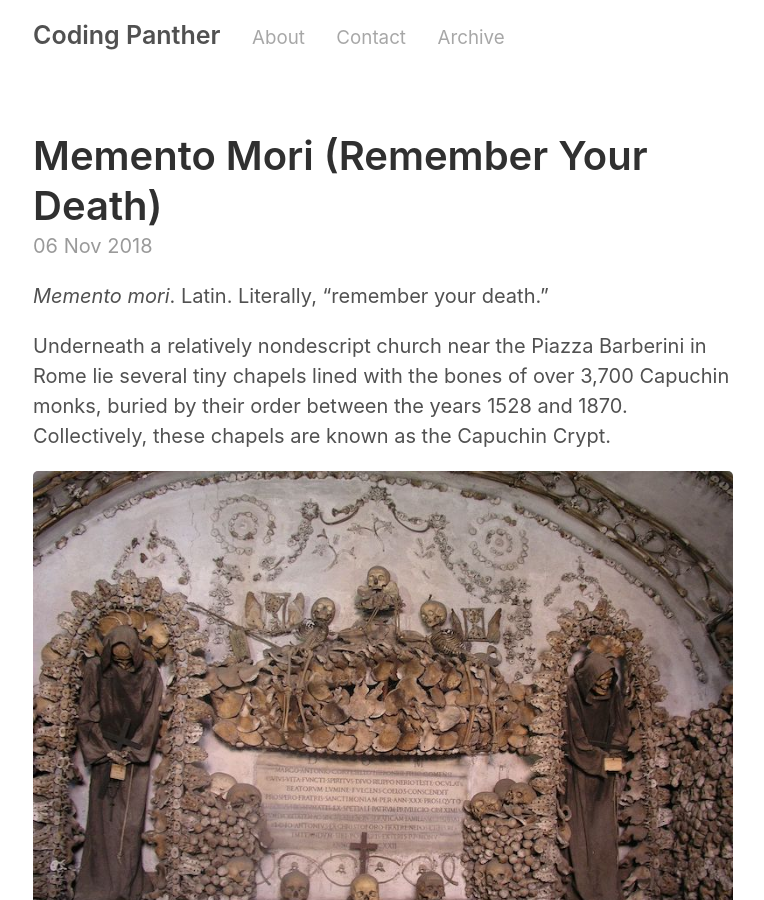
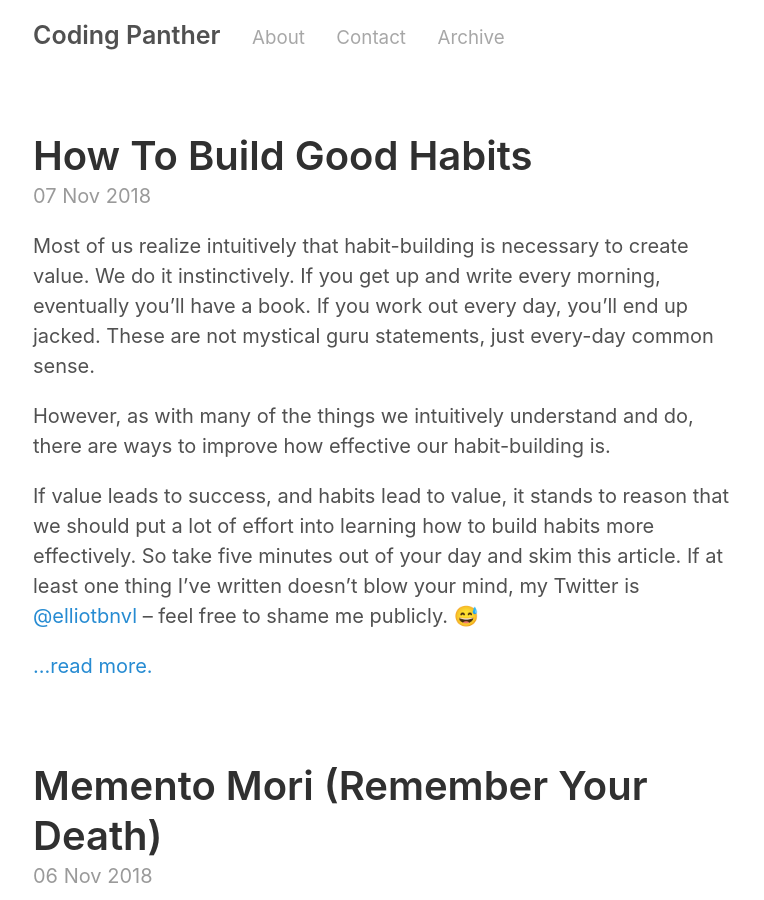
Before and after one commit to elliotbonneville/elliotbonneville.github.io, a Jekyll site: the page built from index.html, in a window 1280 px wide and 900 px high. Shown: the whole window, without its empty margins (257-1021 px from the left). Built offline with Jekyll 4.4.1, drawn with Linux system fonts in a browser that asks for light colours; the list of posts is cut into pages by our own code; some of the changed lines change nothing that is shown; some of the changed text lies outside the part shown.

Commit message:
How To Build Good Habits

```diff
--- a/_posts/2018-11-6-memento-mori.md
+++ b/_posts/2018-11-6-memento-mori.md
@@ -28,4 +28,4 @@ Just remember that one day you will die, and that you will be remembered by the
 
 Is your work up to your standards? Is what you're doing right now truly worth spending your ever-decreasing time in this mortal coil on? If you can't answer these questions with a confident yes, change something.
 
-_Memento mori_, my friends.
+_Memento mori_.
--- /dev/null
+++ b/_posts/2018-11-7-how-to-build-good-habits.md
@@ -0,0 +1,110 @@
+---
+layout: post
+title: How To Build Good Habits
+comments: true
+permalink: how-to-build-good-habits
+---
+
+Most of us realize intuitively that habit-building is necessary to create value. We do it instinctively. If you get up and write every morning, eventually you'll have a book. If you work out every day, you'll end up jacked. These are not mystical guru statements, just every-day common sense.
+
+However, as with many of the things we intuitively understand and do, there are ways to improve how effective our habit-building is.
+
+If value leads to success, and habits lead to value, it stands to reason that we should put a lot of effort into learning how to build habits more effectively. So take five minutes out of your day and skim this article. If at least one thing I've written doesn't blow your mind, my Twitter is [@elliotbnvl](https://twitter.com/elliotbnvl) -- feel free to shame me publicly. 😅
+
+<!--break-->
+
+## Willpower is expendable
+
+Let's talk about tooling first: willpower is the primary thing we use to build habits, so it's important to make sure we're all on the same page about what it is and where it comes from.
+
+Willpower is an expendable resource. You wake up in the morning, and it's pretty easy to knock out what needs doing. But by the end of the day, you probably don't feel like being productive at all, and that goes for whether or not you had a super busy day or did nothing except lie around.
+
+Why is that?
+
+Turns out that making decisions costs energy. You've heard this before. Every decision you make causes making future decisions more difficult. Your brain has to evaluate tons of micro-variables at a subconscious and conscious level for every decision, and that takes up valuable resources.
+
+So to preserve our willpower and help ourselves to be more productive throughout the day, we need to come up with a way to make as few decisions as possible.
+
+Steve Jobs knew this. So does Mark Zuckerberg. Hence the trademarked "outfits" both entrepreneurs are known for. One less decision to make every day, and energy reserved for more important things.
+
+This is where habits come in. A habit is something you can perform without thinking about it. You don't have to decide to continue a habit, because you already did -- a while ago, probably. And what's more, your brain has spent every day since you made that decision about that habit _optimizing it_, making it easier and more efficient.
+
+## How to engineer a habit
+
+Most of us are already pretty decent at building habits. We do it all the time; brushing our teeth, making coffee, our sit-down-at-the-computer-and-start-work routine.
+
+Understanding how habits work, though, will allow you to make more informed and more effective decisions (pretty much like how learning vanilla JavaScript will help you get more out of React). Let's take a moment to examine what a habit is made up of.
+
+There are three parts to every habit: a **trigger**, an **action**, and a **reward**.
+
+The trigger is what causes your brain to realize it needs to do something. The action is the thing that needs doing. The reward is what you get for doing it.
+
+So to build a habit, you establish a trigger for yourself. Getting the trigger right is essential, because the more consistent your trigger is, the easier your habit will be to create and maintain. Think of the trigger as "anchoring" your habit to your day. A specific time, or the completion of another activity that is anchored to your day in some way, etc. For example, if your habit is working out in the morning, the trigger might be getting out of bed.
+
+The action would be putting on your gym clothes, driving to the gym, working out, coming home, and showering. This part is pretty flexible and hard to screw up. There's not a wrong way to choose your action, but there is one caveat: the easier your action is, the easier it'll be to complete. Might sound obvious, but this is very important.
+
+Sometimes all it takes to make a habit that you've struggled to establish is making that action just a _tiny_ bit easier. Changes here have a disproportionate effect on the willpower required to build the habit.
+
+Finally, the reward. It's what you give yourself when you finish completing the action. If you went to the gym, it could be making yourself a delicious breakfast. Or having a power bar and a latte. Or whatever you come up with as a post-workout routine. (Seriously, I hope you don't just have a power bar and a latte... that was kind of a joke.)
+
+Whatever it is, it should be something immediate, sensory, and proportionate to your action. The harder it is for your lizard brain to connect action to reward, the more willpower you have to invest to fill the gap between the two. And the more willpower you have to spend, the harder it will be to build and maintain that habit.
+
+Engineering a good habit requires picking a consistent trigger, an efficient action, and a proportionate reward. Most importantly, you should engineer your habits with an eye to maintaining, building, and _rebuilding_ them. And that's because...
+
+## You will lose habits
+
+I recently heard somebody say on a YouTube video that "if you only build one habit a month, you'll be successful."
+
+That just isn't true.
+
+The reality is, we can't and shouldn't expect to maintain the habits we build. The unpredictability of life means that sometimes, despite our best intentions, we break a good habit, or pick up a bad one. And that's fine. But if we're losing habits faster than we're building them, we'll never get anywhere.
+
+To combat this, _you must make a habit out of building habits_.
+
+This is the most difficult habit of all to establish, though, according to the principles I laid out in the previous section. The trigger... it's inconsistent. Only when you need to start doing something new or when you lose a good habit do you need to employ the action here. The action (building a habit) is probably pretty inefficient right now (it certainly is for most people who haven't made a study of habit building). And the reward? Very, very intangible, at least to your lizard brain.
+
+However, this is the most important habit you'll ever build, and if you want to succeed, it's important to start now (if you haven't already). Reading this article is a good first step!
+
+## Your brain is really, really good at optimizing habits
+
+Unlike random positive things you try to do but only end up getting to on a sporadic basis, your brain is phenomenal at optimizing habits.
+
+Every time you complete an action for a habit, your brain gets a bunch of information on how that went for you. When it receives that feedback, it can compare it to how the last action went, if you did it within recent memory. Your brain can then use that diff to come up with improvements on the habit.
+
+The key thing here is "within recent memory" -- you need to be consistent about your habit, which is partly why the trigger you choose is so important. If your habit isn't consistent enough, your brain won't be able to draw from previous experiences as readily, so it'll be harder or impossible to optimize based on them.
+
+It's not just about consciously remembering the last thing you did, though. It gets a lot more complex than that, thanks to the biochemistry our meatsacks have developed to keep us ticking.
+
+I'm sure you've heard that your body releases certain chemicals to help you sleep and to help you wake up. When you work out, when you finish working out. If you're going to start making some cold calls or when it's time for lunch. These physiological reactions all developed to help you survive in a world of monsters and lunches with four legs, but have remained potent tools for optimizing our lives into the present day.
+
+If you keep your habits very consistent, your body will start to naturally recognize them and prepare your mental and physical state to complete them.
+
+If you get up at a particular time every day, your brain will catch on and start releasing chemicals to wake you up seconds or even a minute or two before the alarm clock goes off. If you go to bed at the same time every day, your system will be flooded with melatonin by the time it's lights out, helping you to fall asleep moments after your head hits the pillow.
+
+Take advantage of this by choosing consistent triggers for your habits. Go to bed, get up, and eat at the same time every day, if possible. I mean, don't freak out about timing, but do keep in mind that it's another useful tool to help make actions easier (which contributes to how likely you are to build them into habits).
+
+## Habits _generate_ willpower
+
+As we've established, every habit you build frees up more of your willpower, allowing you to devote it to the parts of your life that you cannot habitualize, such as creative work, time with the people you care about, and recreation.
+
+But there's more to it than that. You remember how I said earlier that willpower is expendable? Well, yes -- you start the day with a fixed amount of decision-making energy. Exactly how much you get is based on your current circumstances, like how much you slept and whether or not you got smashed last night.
+
+Turns out, though, that you can expand your "willpower capacity" by, you guessed it, building habits. Here's how and why that works:
+
+Every time you do something required for your success, you get some energy back out of it. That energy comes from the rush of knowing that you've moved closer to success. And if you don't need to expend any energy to decide to do that positive thing -- if it's a _habit_ -- you've just gotten some free energy for your day that you can use to fuel the next thing that is required for your success.
+
+So, the more habits you build, the more habits you can fuel with the energy you get out of the ones you've completed. And the more productive you are. This is how you build momentum and, ultimately, enter a state where you're carried along from action to action effortlessly.
+
+This is why you make your bed in the morning, or shave, or even bother changing out of your pajamas, so it's probably not all that mindblowing to you. But just take a moment and consider how these habits contribute to your success every day.
+
+If you don't do them, you'll feel lazy, like a slob, and probably won't get much done. But if you do make your bed, shave, and get your up-clothes on, you'll be a superhero, ready to take on the day.
+
+## Habits allow us to focus on what matters
+
+There you have it. If you follow these rules, the logistics around running your day will become effortless, and you'll be able to focus on what really matters.
+
+With every habit you build, your productivity will grow, you will become more successful, and you will get more out of life.
+
+_Build habits._
+
+Good luck.
```
